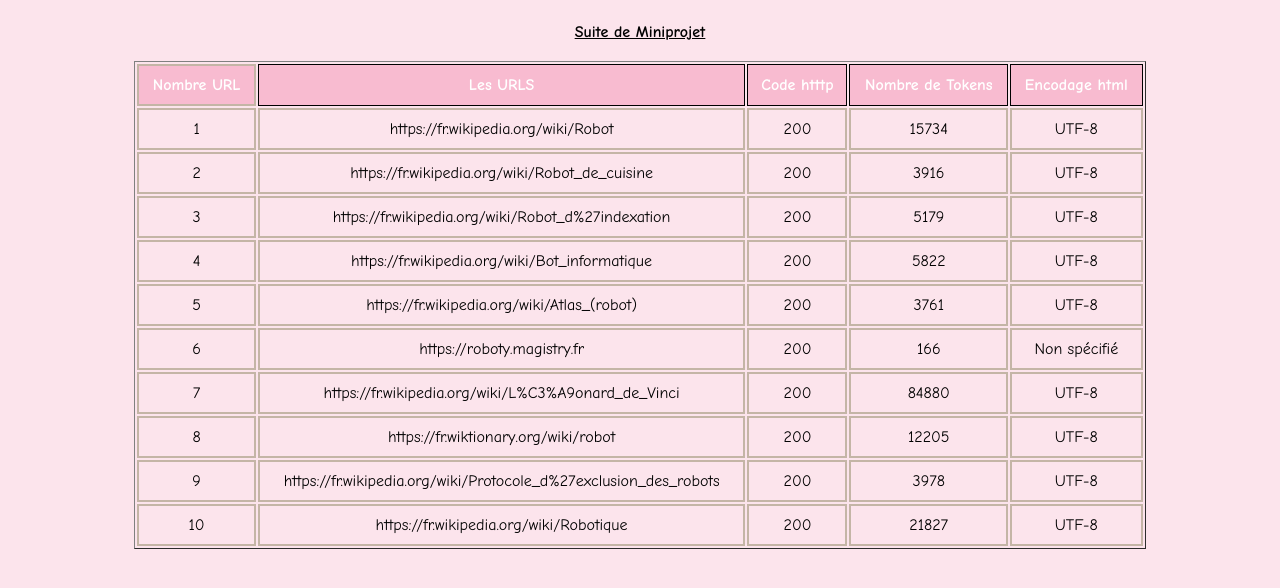
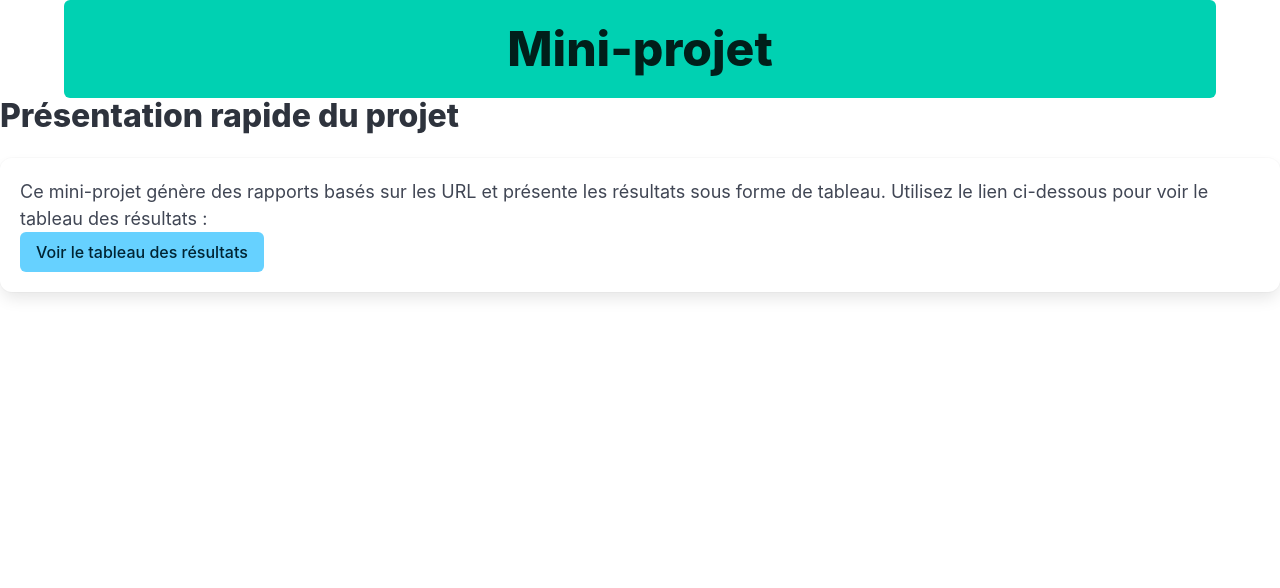
Before and after one commit to KawterAb/MiniProjet, a plain HTML site: page index.html in a window 1280 px wide. Drawn offline with nearby package versions, Linux system fonts and the light colour scheme.

Commit message:
ajout de html

```diff
--- a/index.html
+++ b/index.html
@@ -1,98 +1,24 @@
 <!DOCTYPE html>
 <html lang="fr">
 <head>
-        <title>A simple HTML</title>
-        <meta charset="UTF-8" />
-         <link rel="stylesheet" type="text/css" href="kaouther.css"/>
+    <meta charset="UTF-8">
+    <title>Mini-projet - Accueil</title>
+    <link rel="stylesheet" href="https://cdn.jsdelivr.net/npm/bulma@1.0.2/css/bulma.min.css">
 </head>
 <body>
-     <div style="width: 80%; margin: 0 auto; padding-top: 15px;">
-     <table
-
-          border="1" width="100%">
-            <caption style="padding-bottom:20px;"><strong><u><center>Suite de Miniprojet</center></strong></u></caption>
-         <thead>
-             <tr>
-                 <th style="border: auto solid black; padding: 10px;">Nombre URL</th>
-                 <th style="border: 1px solid black; padding: 10px;">Les URLS</th>
-                 <th style="border: 1px solid black; padding: 10px;">Code htttp</th>
-                <th style="border: 1px solid black; padding: 10px;">Nombre de Tokens</th>
-                 <th style="border: 1px solid black; padding: 10px;">Encodage html</th>
-             </tr>
-         </thead>
-         <tbody>
-<tr>
-  <td> 1 </td>
-  <td> https://fr.wikipedia.org/wiki/Robot </td>
-  <td> 200 </td>
-  <td> 15734 </td>
-  <td> UTF-8 </td>
-</tr>
-<tr>
-  <td> 2 </td>
-  <td> https://fr.wikipedia.org/wiki/Robot_de_cuisine </td>
-  <td> 200 </td>
-  <td> 3916 </td>
-  <td> UTF-8 </td>
-</tr>
-<tr>
-  <td> 3 </td>
-  <td> https://fr.wikipedia.org/wiki/Robot_d%27indexation </td>
-  <td> 200 </td>
-  <td> 5179 </td>
-  <td> UTF-8 </td>
-</tr>
-<tr>
-  <td> 4 </td>
-  <td> https://fr.wikipedia.org/wiki/Bot_informatique </td>
-  <td> 200 </td>
-  <td> 5822 </td>
-  <td> UTF-8 </td>
-</tr>
-<tr>
-  <td> 5 </td>
-  <td> https://fr.wikipedia.org/wiki/Atlas_(robot) </td>
-  <td> 200 </td>
-  <td> 3761 </td>
-  <td> UTF-8 </td>
-</tr>
-<tr>
-  <td> 6 </td>
-  <td> https://roboty.magistry.fr </td>
-  <td> 200 </td>
-  <td> 166 </td>
-  <td> Non spécifié </td>
-</tr>
-<tr>
-  <td> 7 </td>
-  <td> https://fr.wikipedia.org/wiki/L%C3%A9onard_de_Vinci </td>
-  <td> 200 </td>
-  <td> 84880 </td>
-  <td> UTF-8 </td>
-</tr>
-<tr>
-  <td> 8 </td>
-  <td> https://fr.wiktionary.org/wiki/robot </td>
-  <td> 200 </td>
-  <td> 12205 </td>
-  <td> UTF-8 </td>
-</tr>
-<tr>
-  <td> 9 </td>
-  <td> https://fr.wikipedia.org/wiki/Protocole_d%27exclusion_des_robots </td>
-  <td> 200 </td>
-  <td> 3978 </td>
-  <td> UTF-8 </td>
-</tr>
-<tr>
-  <td> 10 </td>
-  <td> https://fr.wikipedia.org/wiki/Robotique </td>
-  <td> 200 </td>
-  <td> 21827 </td>
-  <td> UTF-8 </td>
-</tr>
-        </tbody>
-    </table>
+    <section>
+        <div class="container is-max-widescreen">
+            <div class="notification is-primary">
+                <h1 class="title is-1" style="text-align: center">Mini-projet</h1>
             </div>
+        </div>
+        <div class="block">
+            <h2 class="title block">Présentation rapide du projet</h2>
+        </div>
+        <div class="box">
+            <p style="font-size: large">Ce mini-projet génère des rapports basés sur les URL et présente les résultats sous forme de tableau. Utilisez le lien ci-dessous pour voir le tableau des résultats :</p>
+            <a class="button is-info" href="miniprojet/tableaux/tableau-fr.html">Voir le tableau des résultats</a>
+        </div>
+    </section>
 </body>
 </html>
--- a/kaouther.css
+++ /dev/null
@@ -1,78 +0,0 @@
-body {
-  background-color : #fce4ec;
-  font-family : "Comic Sans MS", "Comic Sans", cursive;
-  }
-  nav img {
-  width : 200px;
-  padding : 40px;
-  margin : auto;
-  float : right;
-  filter: grayscale(100%);
-  transition: .3s ease-in-out;
-  transform: scale(1);
-  transition: .3s ease-in-out;
-  transform: scale(1.3);
-  }
-  p {
-  font-style : italic;
-  }
-  a {
-  color : #f48fb1;
-  text-decoration : none;
-  }
-  a:hover {
-  text-decoration : underline;
-  }
-  h3 {
-  color : #ffffff;
-  background-color : #f8bbd0;
-  padding : 10px;
-  text-align : center;
-  }
-  section ul {
-  list-style-type : square;
-  margin-left : 0;
-  padding-left : 0;
-  display : flex;
-  flex-direction : column;
-  align-items : center;
-  }
-  ul li {
-  text-align : left;
-  margin : 5px 0;
-  }
-  th, td {
-  border : #000 solid 2px;
-  padding : 10px;
-  text-align : center;
-  }
-  thead {
-  background-color : #f8bbd0;
-  color : white;
-  }
-  th, td {
-  border : #c4b5a6 solid 2px;
-  padding : 10px;
-  text-align : center;
-  }
-  .rouge {
-  color : red;
-  }
-  h2 {
-  text-align : center;
-  }
-  .logo {
-  width : 150px;
-  height : auto;
-  filter: sepia(100%);
-  transition: .3s ease-in-out;
-  filter: sepia(0);
-  }
-  footer {
-  text-align : center;
-  padding : 20px;
-  }
-  footer img {
-  max-width : 100%;
-  height : auto;
-  }
```
Lines whose indentation alone changed are shown as unchanged.
